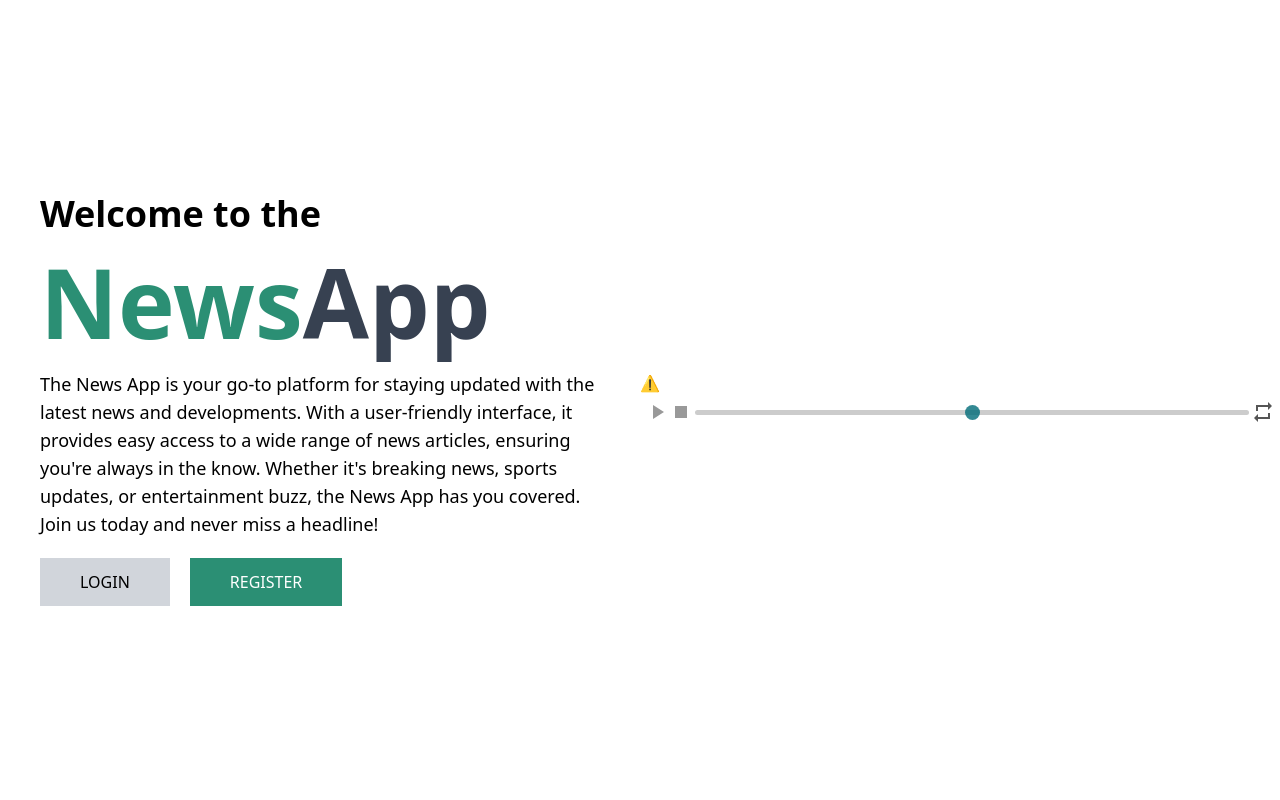
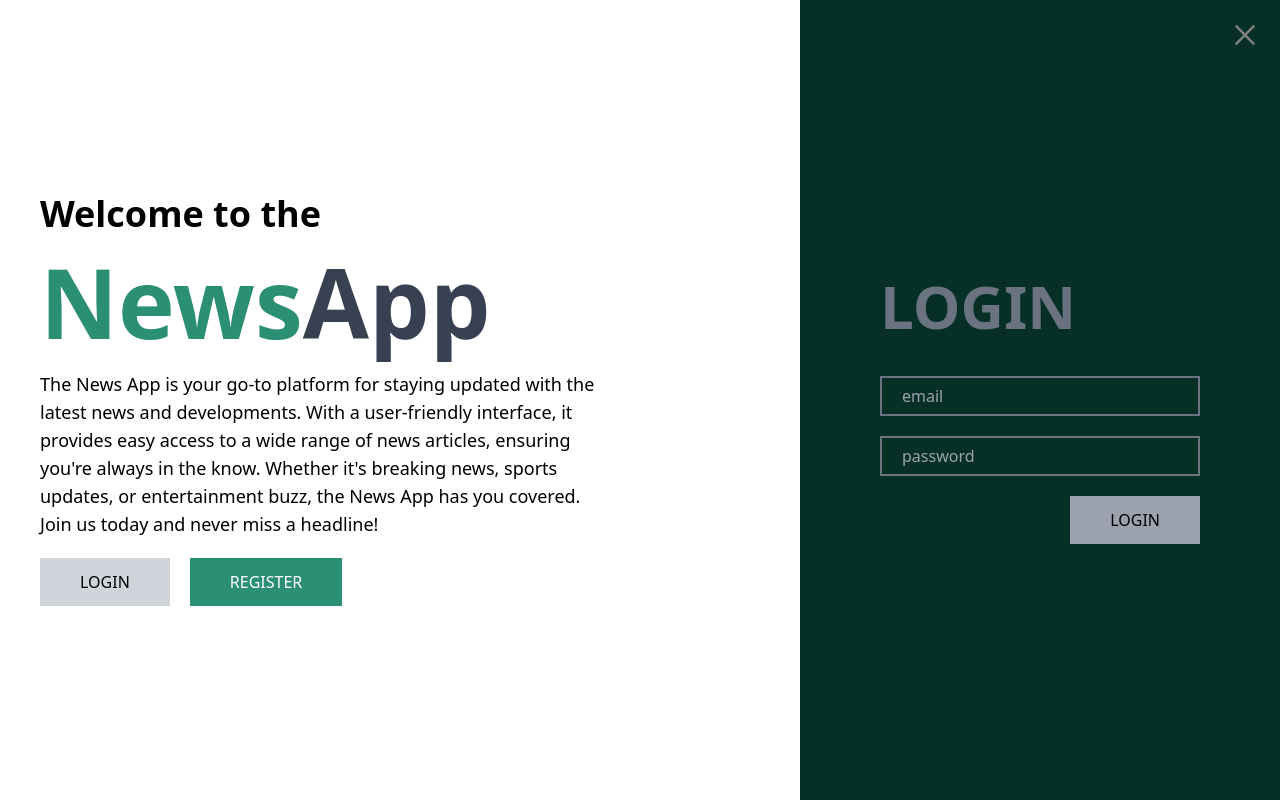
Before and after one commit to ashishmisal23/News-App, a React (Create React App) app: page / in a window 1280 px wide. Built offline with nearby package versions, Linux system fonts and the light colour scheme; no server answers; the HTML template or start-up script is replaced by a standard one.

Commit message:
Registration form Validation Added

```diff
--- a/src/pages/LandingPage.js
+++ b/src/pages/LandingPage.js
@@ -5,9 +5,8 @@ import { toast } from 'react-toastify'
 import Spinner from '../components/Spinner'
 import { useNavigate } from 'react-router-dom'
 
-
 const LandingPage = () => {
-  const [showLoginForm, setShowLoginForm] = useState(false)
+  const [showLoginForm, setShowLoginForm] = useState(true)
   const [showRegisterForm, setShowRegisterForm] = useState(false)
   const [name, setName] = useState('')
   const [email, setEmail] = useState('')
@@ -15,9 +14,24 @@ const LandingPage = () => {
   const [loading, setLoading] = useState(false)
   const navigate = useNavigate()
 
+  // Function to validate email address
+  const validateEmail = (email) => {
+    // Regular expression for basic email validation
+    const regex = /^[^\s@]+@[^\s@]+\.[^\s@]+$/
+    return regex.test(email)
+  }
+
+  // Function to handle form submission
   const login = async () => {
     setLoading(true);
     try {
+      // Basic form validation
+      if (!email || !password) {
+        toast('Please enter both email and password')
+        setLoading(false);
+        return;
+      }
+
       const payload = {
         email,
         password,
@@ -40,10 +54,32 @@ const LandingPage = () => {
     }
   };
 
+  // Function to handle form submission
 
   const register = async () => {
     setLoading(true);
     try {
+      // Basic form validation
+      if (!name || !email || !password) {
+        toast('Please fill in all fields');
+        setLoading(false);
+        return;
+      }
+
+      // Validate email
+      if (!validateEmail(email)) {
+        toast('Please enter a valid email address');
+        setLoading(false);
+        return;
+      }
+
+      // Check password length
+      if (password.length < 8) {
+        toast('Password must be at least 8 characters long');
+        setLoading(false);
+        return;
+      }
+
       const payload = {
         name,
         email,
@@ -51,7 +87,7 @@ const LandingPage = () => {
       };
 
       const response = await axios.post('https://newsappbackend-ashishmisal.up.railway.app/api/users/register', payload);
-      console.log(response.data)
+
       if (response.data === "User added successfully") {
         toast('Registration successful, Please login');
         setName('');
@@ -69,15 +105,8 @@ const LandingPage = () => {
     } catch (error) {
       toast('Something went wrong...');
       setLoading(false);
-
     }
   };
-
-  useEffect(() => {
-    if (localStorage.getItem('user')) {
-      navigate('/home')
-    }
-  })
 
   return (
     <div className="h-screen flex items-center sm:flex-col">
@@ -93,8 +122,6 @@ const LandingPage = () => {
 
         <p className="text-lg">
           The News App is your go-to platform for staying updated with the latest news and developments. With a user-friendly interface, it provides easy access to a wide range of news articles, ensuring you're always in the know. Whether it's breaking news, sports updates, or entertainment buzz, the News App has you covered. Join us today and never miss a headline!
-
-
         </p>
         <div className="space-x-5">
           <button
@@ -118,16 +145,6 @@ const LandingPage = () => {
         </div>
       </div>
       <div className="w-1/2 sm:w-screen">
-        {!showLoginForm && !showRegisterForm && (
-          <lottie-player
-            src="https://assets10.lottiefiles.com/packages/lf20_KLaN10ftkY.json"
-            background="transparent"
-            speed="1"
-            loop
-            controls
-            autoplay
-          ></lottie-player>
-        )}
         {showLoginForm && (
           <div className="ml-40 sm:ml-0">
             <div className="flex flex-col bg-primary h-screen justify-center items-center px-20 space-y-5">
@@ -177,6 +194,7 @@ const LandingPage = () => {
                 onChange={(e) => setName(e.target.value)}
                 required
               />
+
               <input
                 type="email"
                 className="border-2 h-10 w-full border-gray-500 px-5 bg-transparent text-gray-500"
@@ -221,5 +239,4 @@ const LandingPage = () => {
   )
 }
 
-
 export default LandingPage
```
